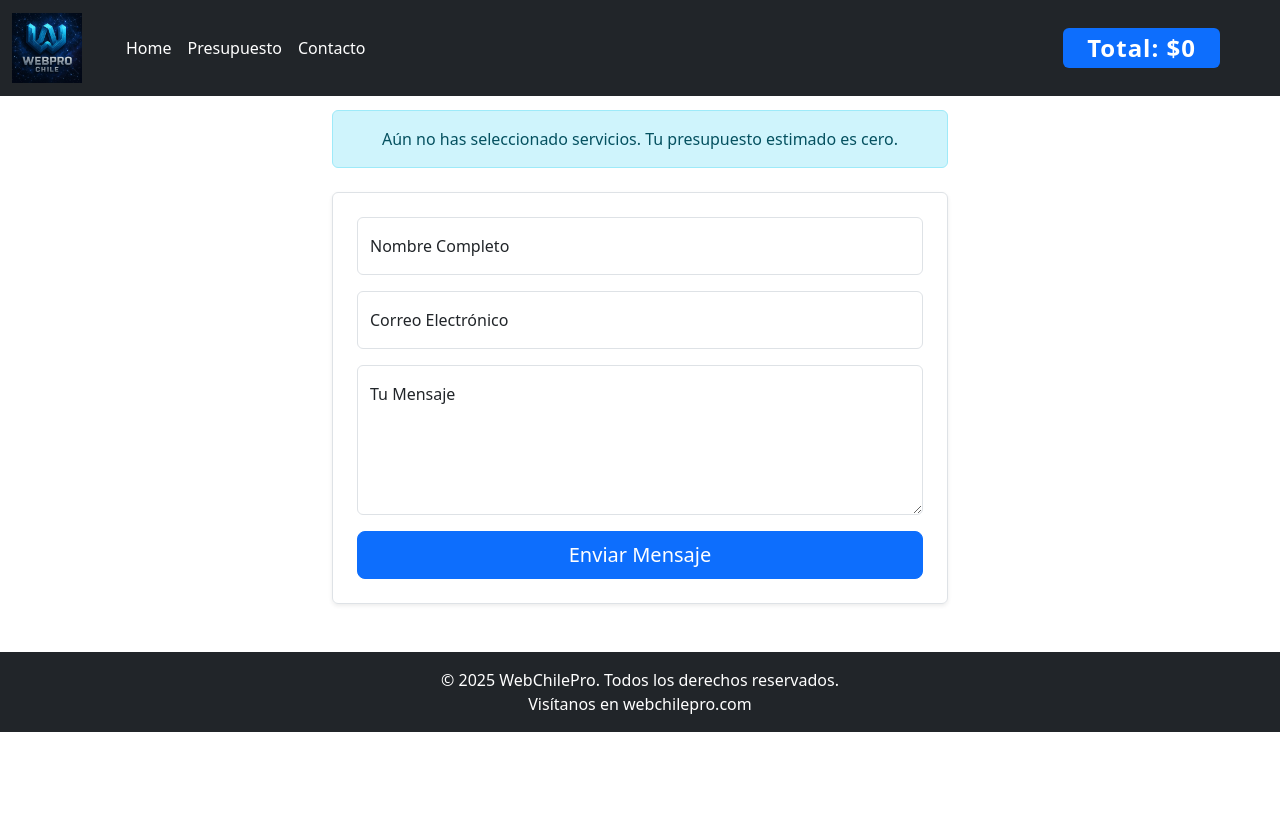
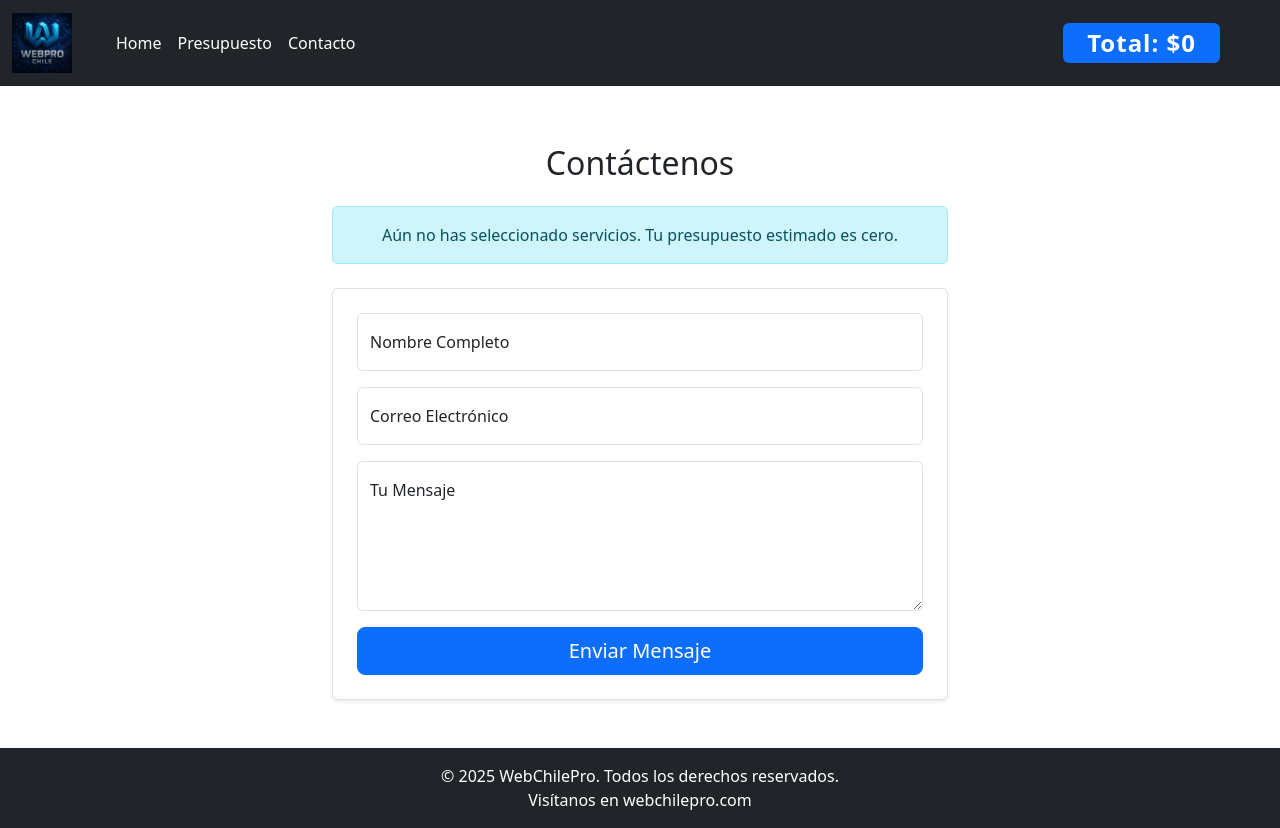
Before and after one commit to rasoh2/webChilePro, a React (Vite) app: page /contacto in a window 1280 px wide. Before the commit the page ends 800 px from the top, so only its background shows below. Built offline with nearby package versions, Linux system fonts and the light colour scheme.

Commit message:
Arreglo detalle contacto

```diff
--- a/src/components/Card.jsx
+++ b/src/components/Card.jsx
@@ -8,7 +8,7 @@ export default function Card({
   return (
     <div
       className='card shadow text-center d-flex flex-column align-items-center'
-      style={{ width: "22rem" }}
+      style={{ width: "28rem" }}
     >
       <img src={imagen} className='card-img-top p-2' alt={titulo} />
 
--- a/src/components/Footer.jsx
+++ b/src/components/Footer.jsx
@@ -7,10 +7,7 @@ export default function Footer() {
           reservados.
         </p>
         <p className='mb-0'>
-          <a
-            href='https://webchilepro.com'
-            className='text-white text-decoration-none'
-          >
+          <a href='https://webchilepro.netlify.app/' className='text-white text-decoration-none'>
             Visítanos en webchilepro.com
           </a>
         </p>
--- a/src/components/NavBar.jsx
+++ b/src/components/NavBar.jsx
@@ -3,14 +3,14 @@ import logo from "../assets/img/unnamed.jpg";
 
 export default function NavBar({ total }) {
   return (
-    <nav className='navbar navbar-expand-lg bg-dark  fixed-top'>
+    <nav className='navbar navbar-expand-lg bg-dark navbar-dark fixed-top'>
       <div className='container-fluid'>
         <Link className='navbar-brand' to='/'>
           <img
             cl
             src={logo}
             alt='Logo'
-            style={{ height: "70px", marginRight: "20px" }}
+            style={{ height: "60px", marginRight: "20px" }}
           />
         </Link>
         <div className='collapse navbar-collapse' id='navbarNav'>
--- a/src/pages/Contacto.jsx
+++ b/src/pages/Contacto.jsx
@@ -10,10 +10,18 @@ export default function Contacto() {
   };
 
   return (
-    <div className='container-fluid w-100 my-5'>
-      <div className='row justify-content-center'>
+    <div
+      className='container-fluid mt-5'
+      style={{
+        minHeight: "81vh",
+        display: "flex",
+        flexDirection: "column",
+        justifyContent: "space-between",
+      }}
+    >
+      <div className='row justify-content-center mt-5'>
         <div className='col-lg-8 col-xl-6'>
-          <h2 className='text-center mb-4'>Contáctenos</h2>
+          <h2 className='text-center mb-4 mt-5'>Contáctenos</h2>
           <div className='alert alert-info text-center mb-4'>
             {presupuesto > 0
               ? `Presupuesto estimado: $${Number(presupuesto).toLocaleString()}`
--- a/src/pages/Home.jsx
+++ b/src/pages/Home.jsx
@@ -3,11 +3,12 @@ import Carousel from "../components/Carousel";
 
 export default function Home() {
   return (
-    <div className='container text-center py-5' style={{ marginTop: "100px" }}>
+    <div className='container text-center py-4' style={{ marginTop: "93px" }}>
       <div className='mb-5'>
         <Carousel />
       </div>
-      <h1 className='"text-center fw-bold display-5 text-primary "'>
+      <h1 className='"text-center fw-bold display-5 text-primary '>
+        {" "}
         💻 WebChilePro
       </h1>
       <p className='lead text-center text-secondary'>
--- a/src/pages/Presupuesto.jsx
+++ b/src/pages/Presupuesto.jsx
@@ -28,7 +28,7 @@ export default function Presupuesto({ total, setTotal, setMultiplicador }) {
   }, [setMultiplicador, setTotal]);
 
   const toggleServicio = (serv) => {
-    setInteraccionUsuario(true); // Marcar que el usuario interactuó
+    setInteraccionUsuario(true);
     const yaSeleccionado = !!seleccionados[serv.id];
     setSeleccionados((prev) => ({
       ...prev,
@@ -37,7 +37,6 @@ export default function Presupuesto({ total, setTotal, setMultiplicador }) {
   };
 
   useEffect(() => {
-    // Calcular el total cada vez que cambian seleccionados, baseValue o multiplicador
     const sumaServicios = Object.entries(seleccionados)
       .filter(([, seleccionado]) => seleccionado)
       .reduce((acc, [id]) => {
@@ -47,19 +46,18 @@ export default function Presupuesto({ total, setTotal, setMultiplicador }) {
     const nuevoTotal = baseValue + sumaServicios;
     setTotal(nuevoTotal);
 
-    // Aplicar descuentos solo si el usuario interactuó y el total es mayor o igual a 500,000
     if (interaccionUsuario && nuevoTotal >= 500000) {
       let descuentoCalculado = 0;
       if (nuevoTotal >= 1000000) {
-        descuentoCalculado = nuevoTotal * 0.2; // 20% de descuento
+        descuentoCalculado = nuevoTotal * 0.2;
       } else {
-        descuentoCalculado = nuevoTotal * 0.1; // 10% de descuento
+        descuentoCalculado = nuevoTotal * 0.1;
       }
       setDescuento(descuentoCalculado);
       setTotalConDescuento(nuevoTotal - descuentoCalculado);
     } else {
       setDescuento(0);
-      setTotalConDescuento(0); // No mostrar total con descuento si no hay descuento
+      setTotalConDescuento(0);
     }
   }, [seleccionados, baseValue, multiplicador, setTotal, interaccionUsuario]);
 
@@ -70,7 +68,7 @@ export default function Presupuesto({ total, setTotal, setMultiplicador }) {
 
   return (
     <div className='container h-100 mt-5 pt-5 pb-4'>
-      <h2 className='text-center text-primary m-3'>
+      <h2 className='text-center text-primary p-3 m-3'>
         Servicios disponibles para: <span className='text-success'>{tipo}</span>
       </h2>
       <div className='d-flex flex-wrap justify-content-center gap-4'>
--- a/src/pages/Tipo.jsx
+++ b/src/pages/Tipo.jsx
@@ -11,8 +11,11 @@ export default function Tipo() {
   };
 
   return (
-    <div className='container mt-5 pt-5 pb-4' style={{ marginTop: "100px" }}>
-      <h2 className='text-center mb-4 '>Elige el tipo de proyecto</h2>
+    <div
+      className='container mt-5 pt-5 pb-4 vh-80'
+      style={{ marginTop: "100px" }}
+    >
+      <h2 className='text-center mb-5 m-4 '>Elige el tipo de proyecto</h2>
       <div
         className='d-flex flex-wrap text-center justify-content-evenly gap-4'
         style={{ minHeight: "300px" }}
```
